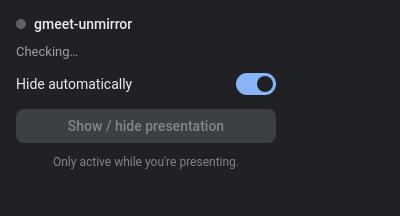
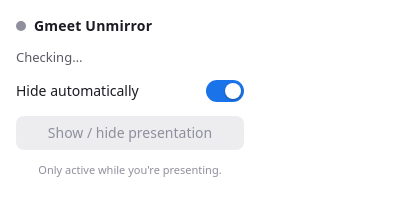
Before and after one commit to kud/webext-gmeet-unmirror, a browser extension: page src/popup.html in a window 400 px wide. Drawn offline with Linux system fonts and the light colour scheme.

Commit message:
✨ feat(popup): extract styles to popup.css, add dark mode
Move inline styles from popup.html into a dedicated popup.css that follows the kud webextension convention — light palette by default, swapped under prefers-color-scheme: dark, using Firefox's own UI colour tokens.

Also adds a thumb element inside the toggle track, and renames the extension from 'gmeet-unmirror' to 'Gmeet Unmirror' in manifest.json (name + default_title).

```diff
--- /dev/null
+++ b/src/popup.css
@@ -0,0 +1,162 @@
+/* popup.css — theme-aware styling, following the kud webextension convention:
+   light palette by default, swapped under prefers-color-scheme: dark, using
+   Firefox's own UI colours so the popup blends into the browser chrome. */
+
+:root {
+  --bg: #ffffff;
+  --fg: #1c1b22;
+  --muted: #5b5b66;
+  --faint: #8f8f9d;
+  --border: #ededf0;
+  --accent: #1a73e8;
+  --accent-fg: #ffffff;
+  --live: #1e8e3e;
+  color-scheme: light dark;
+}
+
+@media (prefers-color-scheme: dark) {
+  :root {
+    --bg: #1c1b22;
+    --fg: #fbfbfe;
+    --muted: #b1b1bd;
+    --faint: #8f8f9d;
+    --border: #2b2a33;
+    --accent: #8ab4f8;
+    --accent-fg: #1c1b22;
+    --live: #81c995;
+  }
+}
+
+* {
+  box-sizing: border-box;
+}
+
+body {
+  width: 260px;
+  margin: 0;
+  padding: 16px;
+  background: var(--bg);
+  color: var(--fg);
+  font:
+    13px/1.4 system-ui,
+    -apple-system,
+    "Segoe UI",
+    sans-serif;
+}
+
+header {
+  display: flex;
+  align-items: center;
+  gap: 8px;
+  margin-bottom: 12px;
+}
+
+.dot {
+  width: 10px;
+  height: 10px;
+  border-radius: 50%;
+  background: var(--faint);
+  flex: none;
+}
+
+.dot[data-tone="live"] {
+  background: var(--live);
+}
+
+.dot[data-tone="hidden"] {
+  background: var(--accent);
+}
+
+h1 {
+  margin: 0;
+  font-size: 14px;
+  font-weight: 600;
+  letter-spacing: 0.2px;
+}
+
+.status {
+  margin: 0 0 14px;
+  font-size: 13px;
+  color: var(--muted);
+}
+
+.row {
+  display: flex;
+  align-items: center;
+  justify-content: space-between;
+  margin-bottom: 14px;
+  font-size: 14px;
+}
+
+.switch {
+  position: relative;
+  flex: none;
+}
+
+.switch input {
+  position: absolute;
+  opacity: 0;
+  pointer-events: none;
+}
+
+.track {
+  display: block;
+  width: 38px;
+  height: 22px;
+  border-radius: 11px;
+  background: var(--border);
+  transition: background 0.15s ease;
+}
+
+.thumb {
+  position: absolute;
+  top: 3px;
+  left: 3px;
+  width: 16px;
+  height: 16px;
+  border-radius: 50%;
+  background: #fff;
+  box-shadow: 0 1px 2px rgba(0, 0, 0, 0.3);
+  transition: transform 0.15s ease;
+}
+
+.switch input:checked + .track {
+  background: var(--accent);
+}
+
+.switch input:checked + .track .thumb {
+  transform: translateX(16px);
+}
+
+.btn {
+  width: 100%;
+  padding: 10px 14px;
+  border: none;
+  border-radius: 8px;
+  background: var(--accent);
+  color: var(--accent-fg);
+  font:
+    500 14px/1 system-ui,
+    -apple-system,
+    "Segoe UI",
+    sans-serif;
+  cursor: pointer;
+  transition: filter 0.15s ease;
+}
+
+.btn:hover:not(:disabled) {
+  filter: brightness(1.08);
+}
+
+.btn:disabled {
+  background: var(--border);
+  color: var(--faint);
+  cursor: default;
+}
+
+.hint {
+  margin: 12px 0 0;
+  font-size: 11px;
+  color: var(--faint);
+  text-align: center;
+}
--- a/src/popup.html
+++ b/src/popup.html
@@ -3,148 +3,14 @@
   <head>
     <meta charset="utf-8" />
     <meta name="viewport" content="width=device-width, initial-scale=1" />
-    <title>gmeet-unmirror</title>
-    <style>
-      :root {
-        color-scheme: dark;
-        font-family: "Google Sans", Roboto, system-ui, sans-serif;
-      }
-
-      body {
-        margin: 0;
-        width: 260px;
-        padding: 16px;
-        background: #202124;
-        color: #e8eaed;
-      }
-
-      header {
-        display: flex;
-        align-items: center;
-        gap: 8px;
-        margin-bottom: 12px;
-      }
-
-      .dot {
-        width: 10px;
-        height: 10px;
-        border-radius: 50%;
-        background: #5f6368;
-        flex: none;
-      }
-
-      .dot[data-tone="live"] {
-        background: #34a853;
-      }
-
-      .dot[data-tone="hidden"] {
-        background: #8ab4f8;
-      }
-
-      h1 {
-        margin: 0;
-        font-size: 14px;
-        font-weight: 500;
-      }
-
-      .status {
-        margin: 0 0 14px;
-        font-size: 13px;
-        color: #9aa0a6;
-      }
-
-      .row {
-        display: flex;
-        align-items: center;
-        justify-content: space-between;
-        margin-bottom: 14px;
-        font-size: 14px;
-      }
-
-      /* Compact switch */
-      .switch {
-        position: relative;
-        width: 40px;
-        height: 22px;
-        flex: none;
-      }
-
-      .switch input {
-        position: absolute;
-        opacity: 0;
-        width: 100%;
-        height: 100%;
-        margin: 0;
-        cursor: pointer;
-      }
-
-      .track {
-        position: absolute;
-        inset: 0;
-        border-radius: 999px;
-        background: #5f6368;
-        transition: background 150ms ease;
-      }
-
-      .track::after {
-        content: "";
-        position: absolute;
-        top: 3px;
-        left: 3px;
-        width: 16px;
-        height: 16px;
-        border-radius: 50%;
-        background: #e8eaed;
-        transition: transform 150ms ease;
-      }
-
-      .switch input:checked + .track {
-        background: #8ab4f8;
-      }
-
-      .switch input:checked + .track::after {
-        transform: translateX(18px);
-        background: #202124;
-      }
-
-      .btn {
-        width: 100%;
-        padding: 10px 14px;
-        border: none;
-        border-radius: 8px;
-        background: #8ab4f8;
-        color: #202124;
-        font:
-          500 14px/1 "Google Sans",
-          Roboto,
-          system-ui,
-          sans-serif;
-        cursor: pointer;
-        transition: background 150ms ease;
-      }
-
-      .btn:hover:not(:disabled) {
-        background: #aecbfa;
-      }
-
-      .btn:disabled {
-        background: #3c4043;
-        color: #80868b;
-        cursor: default;
-      }
-
-      .hint {
-        margin: 12px 0 0;
-        font-size: 12px;
-        color: #80868b;
-        text-align: center;
-      }
-    </style>
+    <meta name="color-scheme" content="light dark" />
+    <title>Gmeet Unmirror</title>
+    <link rel="stylesheet" href="popup.css" />
   </head>
   <body>
     <header>
       <span class="dot" id="dot"></span>
-      <h1>gmeet-unmirror</h1>
+      <h1>Gmeet Unmirror</h1>
     </header>
 
     <p class="status" id="status">Checking…</p>
@@ -153,7 +19,7 @@
       <span>Hide automatically</span>
       <span class="switch">
         <input type="checkbox" id="auto" />
-        <span class="track"></span>
+        <span class="track"><span class="thumb"></span></span>
       </span>
     </label>
 
```
Also changed, not shown: manifest.json.
